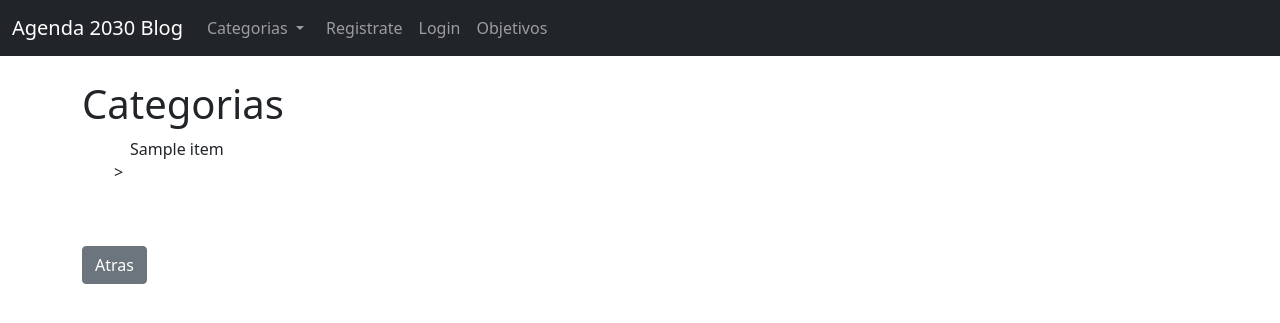
After one commit to Santidz1991/GreenBlog17, a Django app: template blogapp/templates/category_list.html in a window 1280 px wide. The commit adds this page. Shown: the top 323 px of the page. Run offline with Django 4.2, Linux system fonts and the light colour scheme; the template is opened without the code that fills it: most values are stand-ins (such as "Sample title", 1, 10 or a date in 2020).

Commit message:
Categorias e idioma del sitio
Agregue un link a la barra de navegacion para las paginas que no son la pagina de inicio.
Tambien cambie el idioma del sitio que estaba en ingles y los pase al español.
Hay que darle un poco de formato al listado de categorias que no se porque salen con un > pero es funcional.

```diff
--- a/blogapp/forms.py
+++ b/blogapp/forms.py
@@ -23,10 +23,11 @@ class PostForm(forms.ModelForm):
 class EditForm(forms.ModelForm):
     class Meta:
         model = Post
-        fields = ('title', 'title_tag', 'body')
+        fields = ('title', 'title_tag', 'category', 'body')
 
         widgets = {
             'title': forms.TextInput(attrs={'class': 'form-control'}),
             'title_tag': forms.TextInput(attrs={'class': 'form-control'}),
+            'category': forms.Select(choices=choices_list, attrs={'class': 'form-control'}),
             'body': forms.Textarea(attrs={'class': 'form-control'}),
         }
--- a/blogapp/templates/base.html
+++ b/blogapp/templates/base.html
@@ -29,18 +29,27 @@
           <div class="collapse navbar-collapse" id="navbarSupportedContent">
             <ul class="navbar-nav me-auto mb-2 mb-lg-0">
 
+              <!-- Codigo del menu de categorias -->
+            {% if cat_menu %} <!-- Si tenemos un menu de categorias, mostrar:-->
               <li class="nav-item dropdown">
                 <a class="nav-link dropdown-toggle" href="#" id="navbarDropdown" role="button" data-bs-toggle="dropdown" aria-expanded="false">
                   Categorias
                 </a>
                 <ul class="dropdown-menu" aria-labelledby="navbarDropdown">
-                  <li><a class="dropdown-item" href="#">Action</a></li>
-                  <li><a class="dropdown-item" href="#">Another action</a></li>
-                  <li><hr class="dropdown-divider"></li>
-                  <li><a class="dropdown-item" href="#">Something else here</a></li>
+
+                  {% for item in cat_menu %}
+                    <a class="dropdown-item" href="{% url 'category' item|slugify %}"> {{ item }}</a>>
+                  {% endfor %}
+
                 </ul>
+              </li>}
+            {% else %}
+
+              <li class="nav-item">
+                <a class="nav-link" href="{% url 'category-list' %}">Categorias</a>
               </li>
 
+            {% endif %}
               {% if user.is_authenticated %}
 
                 <li class="nav-item">
--- /dev/null
+++ b/blogapp/templates/category_list.html
@@ -0,0 +1,16 @@
+{% extends 'base.html' %} <!-- Aqui le estamos diciendo que es lo que tiene que hacer-->
+{% block title %} Categorias {% endblock %}
+
+{% block content %}
+
+<h1> Categorias</h1>
+
+    {% for item in cat_menu_list %}
+    <ul><h6><a class="dropdown-item" href="{% url 'category' item|slugify %}"> {{ item }}</a>></h6></ul>
+    {% endfor %}
+
+<br/><br/>
+<a href="{% url 'home' %}" class="btn btn-secondary"
+> Atras </a>
+
+{% endblock %}
--- a/blogapp/urls.py
+++ b/blogapp/urls.py
@@ -1,5 +1,5 @@
 from django.urls import path
-from .views import AddPostView, HomeView, ArticleDetailView, ObjetivosView, UpdatePostView, DeletePostView, AddCategoryView , CategoryView
+from .views import AddPostView, HomeView, ArticleDetailView, ObjetivosView, UpdatePostView, DeletePostView, AddCategoryView , CategoryView, CategoryListView
 
 
 
@@ -12,7 +12,9 @@ urlpatterns = [
     path('article/edit/<int:pk>', UpdatePostView.as_view(), name='updatepost'),
     path('article/delete/<int:pk>', DeletePostView.as_view(), name='deletepost'),
     path('category/<str:cats>/', CategoryView, name='category'),
+    path('category-list/', CategoryListView, name='category-list'),
     path('objetivos/', ObjetivosView, name='objetivosfull'),
+
     ]
 
 # pk = primary key Asi podemos identificar el numero unico del post
```
Also changed, not shown: blogapp/views.py (+10 -0 lines), db.sqlite3.
